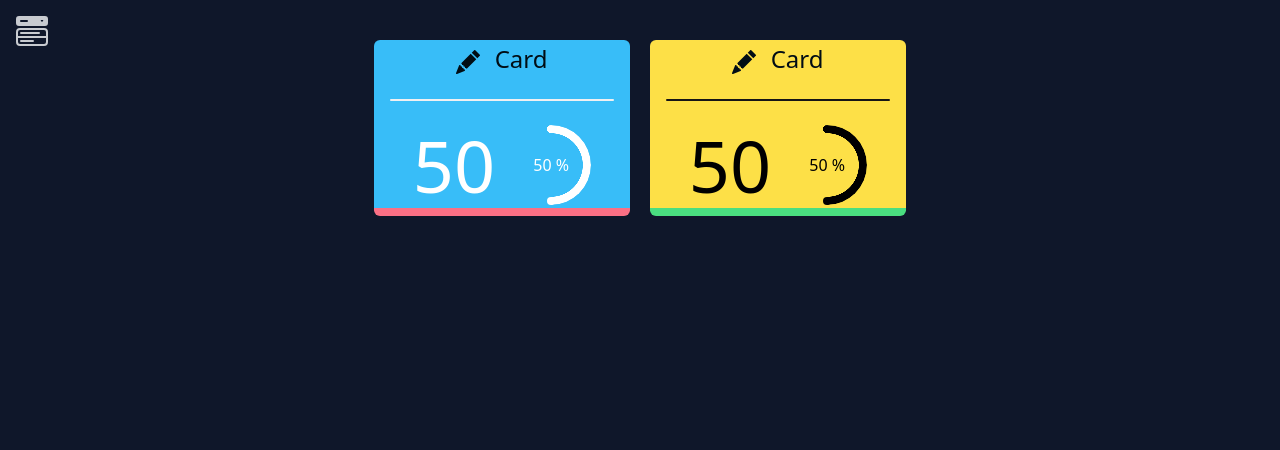
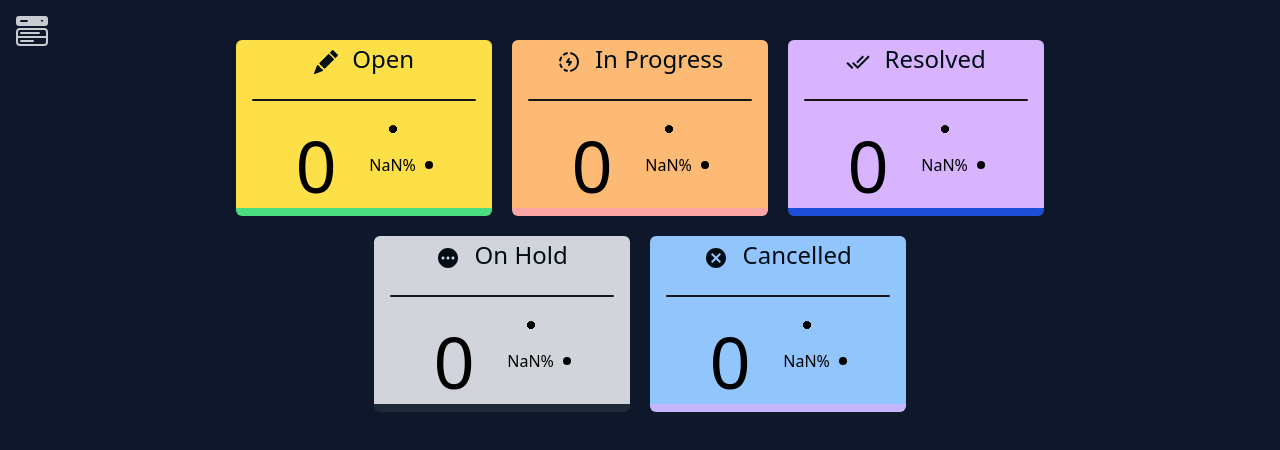
Before and after one commit to reemadhanwaniii/CRM, a React (Vite) app: page / in a window 1280 px wide. Shown: the top 450 px of the page. Built offline with nearby package versions, Linux system fonts and the light colour scheme; no server answers; sample sign-in values are in the browser's storage.

Commit message:
Completed Status card

```diff
--- a/src/Redux/Slices/TicketSlice.js
+++ b/src/Redux/Slices/TicketSlice.js
@@ -4,7 +4,14 @@ import toast from "react-hot-toast";
 import axiosInstance from "../../config/axiosInstance";
 
 const initialState = {
-    ticketList: []
+    ticketList: [],
+    ticketDistribution: {
+        open: 0,
+        inProgress: 0,
+        onHold: 0,
+        cancelled: 0,
+        resolved: 0
+    },
 };
 
 export const getAllTicketsForUser = createAsyncThunk("tickets/getAllTicketsForTheUser", async () => {
@@ -34,6 +41,17 @@ const ticketSlice = createSlice({
         builder.addCase(getAllTicketsForUser.fulfilled,(state,action) => {
             if(!action.payload?.data) return;
             state.ticketList = action.payload?.data?.result;
+            const tickets = action.payload?.data?.result;
+            state.ticketDistribution =  {
+                open: 0,
+                inProgress: 0,
+                resolved: 0,
+                onHold: 0,
+                cancelled: 0
+            };
+            tickets.forEach((ticket) => {
+                state.ticketDistribution[ticket.status] = state.ticketDistribution[ticket.status] + 1;
+            });
         });
     }
 });
--- a/src/components/Card.jsx
+++ b/src/components/Card.jsx
@@ -2,7 +2,7 @@
 
 function Card({ children,fontColor="text-white",borderColor="border-error",dividerColor="bg-gray-100",background="bg-primary", titleText = "Card ",status=50,quantity=50 }) {
     return(
-        <div className = {`border-b-8 ${borderColor} w-64 h-44 ${background} rounded-md flex flex-col justify-center items-center py-4`}>
+        <div className = {`hover:scale-110 hover:cursor-pointer transition-all ease-out duration-300 border-b-8 ${borderColor} w-64 h-44 ${background} rounded-md flex flex-col justify-center items-center py-4`}>
             <div className="text-primary-content text-2xl mb-2">
                 {children} <span>{titleText}</span>
             </div>
@@ -11,8 +11,8 @@ function Card({ children,fontColor="text-white",borderColor="border-error",divid
                 <div className={`text-7xl ${fontColor}`}>
                     {quantity}
                 </div>
-                <div className={`radial-progress ${fontColor}`} style={{ "--value": status }} role="progressbar">
-                    {status} %
+                <div className={`radial-progress ${fontColor}`} style={{ "--value": status*100 }} role="progressbar">
+                    {status*100}%
                 </div>
             </div>
         </div>
--- a/src/pages/home/Home.jsx
+++ b/src/pages/home/Home.jsx
@@ -1,5 +1,7 @@
 import { useEffect } from "react";
 import { BsFillPencilFill } from "react-icons/bs";
+import { MdCancel,MdOutlineDoneAll, MdPending } from 'react-icons/md';
+import { TbProgressBolt } from 'react-icons/tb';
 import { useDispatch, useSelector } from "react-redux";
 
 import Card from "../../components/Card";
@@ -26,11 +28,60 @@ function Home() {
     return(
        <HomeLayout>
         <div className="mt-10 flex flex-row justify-center items-center gap-5 flex-wrap">
-            <Card>
+            <Card
+                titleText="Open"
+                status={ticketsState.ticketDistribution.open / ticketsState.ticketList.length}
+                quantity={ticketsState.ticketDistribution.open}
+                background="bg-yellow-300"
+                borderColor="border-green-400"
+                fontColor="text-black"
+                dividerColor="bg-black"
+            >
                 <BsFillPencilFill className="inline mr-2" />
             </Card>
-            <Card background="bg-yellow-300" borderColor="border-green-400" fontColor="text-black" dividerColor="bg-black">
-                <BsFillPencilFill className="inline mr-2" />
+            <Card
+                titleText="In Progress"
+                status={ticketsState.ticketDistribution.inProgress / ticketsState.ticketList.length}
+                quantity={ticketsState.ticketDistribution.inProgress}
+                background='bg-orange-300'
+                borderColor='border-red-300'
+                fontColor="text-black"
+                dividerColor="bg-black"
+            >
+                <TbProgressBolt className="inline mr-2" />
+            </Card>
+            <Card
+                titleText="Resolved"
+                status={ticketsState.ticketDistribution.resolved / ticketsState.ticketList.length}
+                quantity={ticketsState.ticketDistribution.resolved}
+                background='bg-purple-300'
+                borderColor='border-blue-700'
+                fontColor="text-black"
+                dividerColor="bg-black"
+            >
+                <MdOutlineDoneAll className="inline mr-2" />
+            </Card>
+            <Card
+                titleText="On Hold"
+                status={ticketsState.ticketDistribution.onHold / ticketsState.ticketList.length}
+                quantity={ticketsState.ticketDistribution.onHold}
+                background='bg-gray-300'
+                borderColor='border-gray-800'
+                fontColor="text-black"
+                dividerColor="bg-black"
+            >
+                <MdPending className="inline mr-2" />
+            </Card>
+            <Card
+                titleText="Cancelled"
+                status={ticketsState.ticketDistribution.cancelled / ticketsState.ticketList.length}
+                quantity={ticketsState.ticketDistribution.cancelled}
+                background='bg-blue-300'
+                borderColor='border-violet-300'
+                fontColor="text-black"
+                dividerColor="bg-black"
+            >
+                <MdCancel className="inline mr-2" />
             </Card>
         </div>
        </HomeLayout>
```
